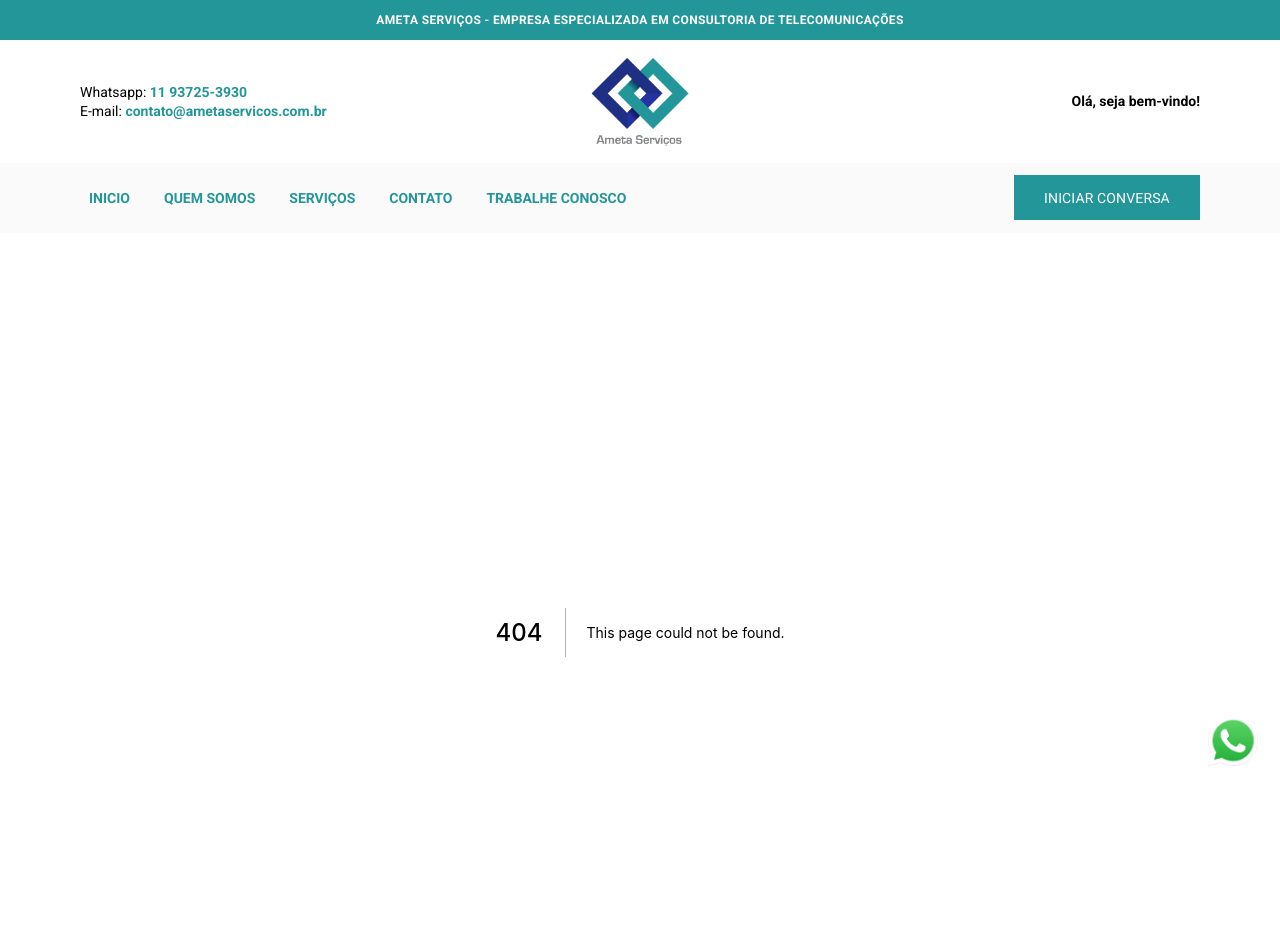
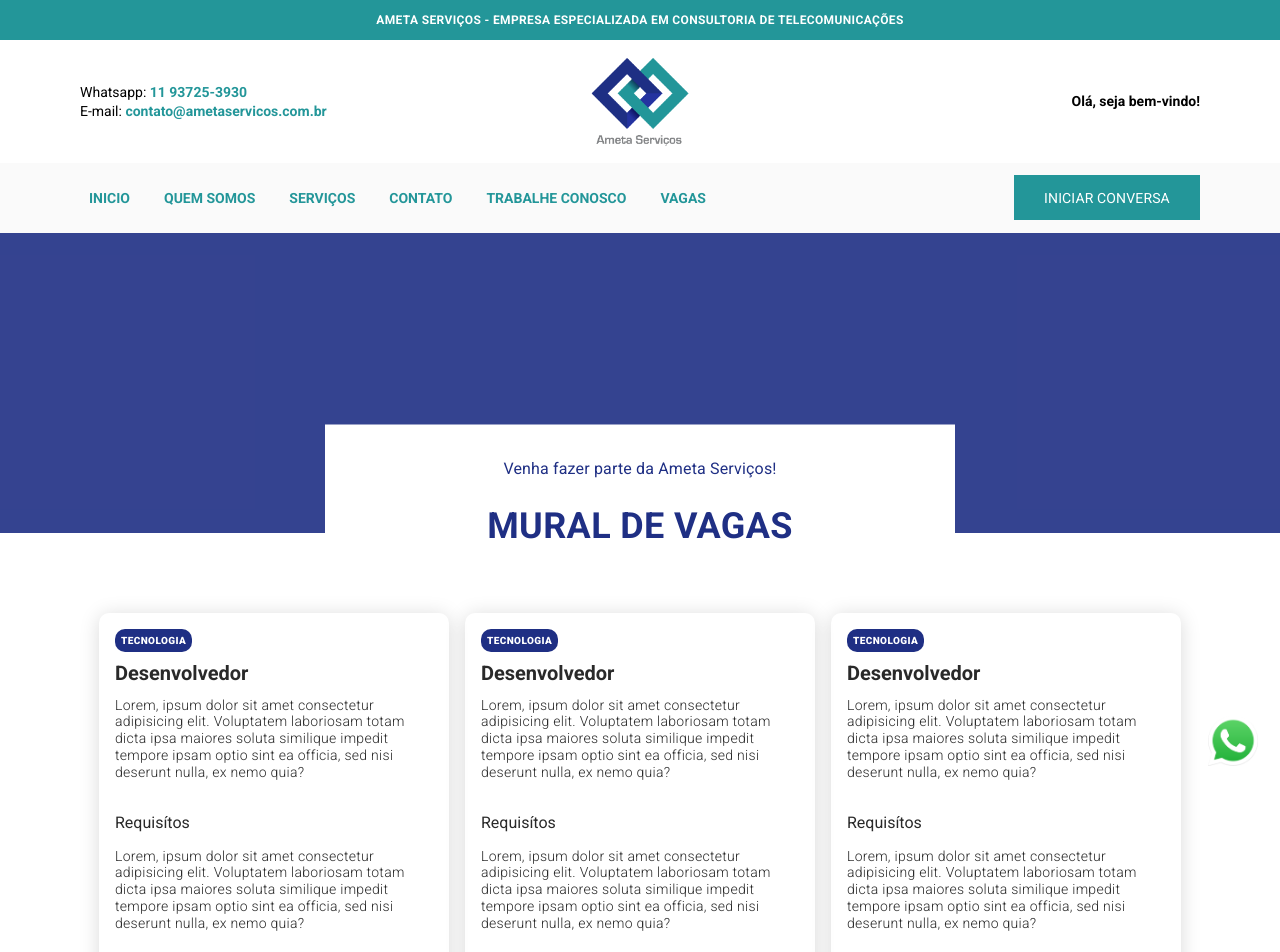
Before and after one commit to gabrielfallcon/ametaservicos, a Next.js app: page /jobs in a window 1280 px wide. Before the commit this address had no page. Shown: the top 952 px of the page. Built offline with nearby package versions, Linux system fonts and the light colour scheme.

Commit message:
create new job page

```diff
--- a/src/components/Header/index.tsx
+++ b/src/components/Header/index.tsx
@@ -65,6 +65,11 @@ export function Header() {
                   <a>Trabalhe Conosco</a>
                 </Link>
               </li>
+              <li>
+                <Link href="/jobs">
+                  <a>Vagas</a>
+                </Link>
+              </li>
             </ul>
             <a
               href={`https://api.whatsapp.com/send?phone=5511937253930&text=${message}`}
@@ -129,7 +134,11 @@ export function Header() {
                   Trabalhe Conosco
                 </a>
               </Link>
-
+              <Link href="/jobs">
+                <a onClick={handleMenuMobile}>
+                  Vagas
+                </a>
+              </Link>
             </nav>
           </div>
         </div>
--- /dev/null
+++ b/src/pages/jobs.tsx
@@ -0,0 +1,52 @@
+import Head from 'next/head';
+
+import { dataJobs } from '../services/jobs';
+
+import styles from '../styles/jobs.module.scss';
+
+export default function Jobs() {
+
+  return (
+    <>
+      <Head>
+        <title>Trabalhe Conosco | AmetaServico</title>
+      </Head>
+
+      <main className={styles.main}>
+        <section className={styles.bannerAbout}>
+          <div className={styles.bannerAboutBlock}>
+            <p>
+              Venha fazer parte da Ameta Serviços!
+            </p>
+
+            <h1>Mural de Vagas</h1>
+          </div>
+        </section>
+
+        <section className={styles.boxJobs}>
+            {dataJobs.map((item) => (
+              <div key={item.id} className={styles.cardJob}>
+                <span className={styles.key}>{item.key}</span>
+
+                <h1>{item.title}</h1>
+
+                <div className={styles.boxDescriptionOverflow}>
+                  <p>{item.description}</p>
+                </div>
+
+                <span className={styles.requirementsTitle}>Requisítos</span>
+
+                <div className={styles.boxRequirementsOverflow}>
+                  <p>{item.requirements}</p>
+                </div>
+
+                <p className={styles.typeHiring}>
+                  Tipo de contratação: <span>{item.typeHiring}</span>
+                </p>
+              </div>
+            ))}
+        </section>
+      </main>
+    </>
+  );
+}
--- /dev/null
+++ b/src/services/jobs.ts
@@ -0,0 +1,83 @@
+export interface jobsProp {
+    id: string;
+    key?: string;
+    title?: string;
+    description?: string;
+    local?: string;
+}
+
+
+export const dataJobs = [
+    {
+        id: 1,
+        key: 'tecnologia',
+        title: 'Desenvolvedor',
+        description: 'Lorem, ipsum dolor sit amet consectetur adipisicing elit. Voluptatem laboriosam totam dicta ipsa maiores soluta similique impedit tempore ipsam optio sint ea officia, sed nisi deserunt nulla, ex nemo quia?',
+        requirements: 'Lorem, ipsum dolor sit amet consectetur adipisicing elit. Voluptatem laboriosam totam dicta ipsa maiores soluta similique impedit tempore ipsam optio sint ea officia, sed nisi deserunt nulla, ex nemo quia?',
+        local: 'Sao paulo - SP',
+        typeHiring: 'PJ'
+    },
+    {
+        id: 2,
+        key: 'tecnologia',
+        title: 'Desenvolvedor',
+        description: 'Lorem, ipsum dolor sit amet consectetur adipisicing elit. Voluptatem laboriosam totam dicta ipsa maiores soluta similique impedit tempore ipsam optio sint ea officia, sed nisi deserunt nulla, ex nemo quia?',
+        requirements: 'Lorem, ipsum dolor sit amet consectetur adipisicing elit. Voluptatem laboriosam totam dicta ipsa maiores soluta similique impedit tempore ipsam optio sint ea officia, sed nisi deserunt nulla, ex nemo quia?',
+        local: 'Sao paulo - SP',
+        typeHiring: 'PJ'
+    },
+    {
+        id: 3,
+        key: 'tecnologia',
+        title: 'Desenvolvedor',
+        description: 'Lorem, ipsum dolor sit amet consectetur adipisicing elit. Voluptatem laboriosam totam dicta ipsa maiores soluta similique impedit tempore ipsam optio sint ea officia, sed nisi deserunt nulla, ex nemo quia?',
+        requirements: 'Lorem, ipsum dolor sit amet consectetur adipisicing elit. Voluptatem laboriosam totam dicta ipsa maiores soluta similique impedit tempore ipsam optio sint ea officia, sed nisi deserunt nulla, ex nemo quia?',
+        local: 'Sao paulo - SP',
+        typeHiring: 'PJ'
+    },
+    {
+        id: 4,
+        key: 'tecnologia',
+        title: 'Desenvolvedor',
+        description: 'Lorem, ipsum dolor sit amet consectetur adipisicing elit. Voluptatem laboriosam totam dicta ipsa maiores soluta similique impedit tempore ipsam optio sint ea officia, sed nisi deserunt nulla, ex nemo quia?',
+        requirements: 'Lorem, ipsum dolor sit amet consectetur adipisicing elit. Voluptatem laboriosam totam dicta ipsa maiores soluta similique impedit tempore ipsam optio sint ea officia, sed nisi deserunt nulla, ex nemo quia?',
+        local: 'Sao paulo - SP',
+        typeHiring: 'PJ'
+    },
+    {
+        id: 5,
+        key: 'tecnologia',
+        title: 'Desenvolvedor',
+        description: 'Lorem, ipsum dolor sit amet consectetur adipisicing elit. Voluptatem laboriosam totam dicta ipsa maiores soluta similique impedit tempore ipsam optio sint ea officia, sed nisi deserunt nulla, ex nemo quia?',
+        requirements: 'Lorem, ipsum dolor sit amet consectetur adipisicing elit. Voluptatem laboriosam totam dicta ipsa maiores soluta similique impedit tempore ipsam optio sint ea officia, sed nisi deserunt nulla, ex nemo quia?',
+        local: 'Sao paulo - SP',
+        typeHiring: 'PJ'
+    },
+    {
+        id: 6,
+        key: 'tecnologia',
+        title: 'Desenvolvedor',
+        description: 'Lorem, ipsum dolor sit amet consectetur adipisicing elit. Voluptatem laboriosam totam dicta ipsa maiores soluta similique impedit tempore ipsam optio sint ea officia, sed nisi deserunt nulla, ex nemo quia?',
+        requirements: 'Lorem, ipsum dolor sit amet consectetur adipisicing elit. Voluptatem laboriosam totam dicta ipsa maiores soluta similique impedit tempore ipsam optio sint ea officia, sed nisi deserunt nulla, ex nemo quia?',
+        local: 'Sao paulo - SP',
+        typeHiring: 'PJ'
+    },
+    {
+        id: 7,
+        key: 'tecnologia',
+        title: 'Desenvolvedor',
+        description: 'Lorem, ipsum dolor sit amet consectetur adipisicing elit. Voluptatem laboriosam totam dicta ipsa maiores soluta similique impedit tempore ipsam optio sint ea officia, sed nisi deserunt nulla, ex nemo quia?',
+        requirements: 'Lorem, ipsum dolor sit amet consectetur adipisicing elit. Voluptatem laboriosam totam dicta ipsa maiores soluta similique impedit tempore ipsam optio sint ea officia, sed nisi deserunt nulla, ex nemo quia?',
+        local: 'Sao paulo - SP',
+        typeHiring: 'PJ'
+    },
+    {
+        id: 8,
+        key: 'tecnologia',
+        title: 'Desenvolvedor',
+        description: 'Lorem, ipsum dolor sit amet consectetur adipisicing elit. Voluptatem laboriosam totam dicta ipsa maiores soluta similique impedit tempore ipsam optio sint ea officia, sed nisi deserunt nulla, ex nemo quia?',
+        requirements: 'Lorem, ipsum dolor sit amet consectetur adipisicing elit. Voluptatem laboriosam totam dicta ipsa maiores soluta similique impedit tempore ipsam optio sint ea officia, sed nisi deserunt nulla, ex nemo quia?',
+        local: 'Sao paulo - SP',
+        typeHiring: 'PJ'
+    },
+]
--- /dev/null
+++ b/src/styles/jobs.module.scss
@@ -0,0 +1,173 @@
+.main {
+  width: 100%;
+  display: flex;
+  align-items: center;
+  flex-direction: column;
+  position: relative;
+}
+
+.bannerAbout {
+  width: 100%;
+  height: 300px;
+  display: flex;
+  align-items: flex-end;
+  justify-content: center;
+  position: relative;
+  margin-bottom: 80px;
+  background: rgba(31, 47, 132, 0.9);
+
+
+  @media (max-width: 768px) {
+    justify-self: start;
+    margin-bottom: 40px;
+  }
+
+  .bannerAboutBlock {
+    width: 100%;
+    max-width: 630px;
+    padding: 32px 40px;
+    display: flex;
+    align-items: center;
+    justify-content: center;
+    flex-direction: column;
+    background: #ffffff;
+    z-index: 50;
+    transform: translateY(30%);
+
+    @media (max-width: 768px) {
+      height: 100%;
+      transform: none;
+      background: transparent;
+    }
+
+    p {
+      color: #1F2F84;
+      font-size: 16px;
+      line-height: 24px;
+      margin-bottom: 24px;
+      text-align: center;
+      letter-spacing: 0.01em;
+
+      @media (max-width: 768px) {
+        color: #ffffff;
+      }
+    }
+    h1 {
+      color: #1F2F84;
+      font-size: 36px;
+      line-height: 43px;
+      text-transform: uppercase;
+      letter-spacing: 0.01em;
+      text-align: center;
+
+      @media (max-width: 768px) {
+        color: #ffffff;
+      }
+    }
+  }
+}
+
+.boxJobs {
+  width: 100%;
+  display: flex;
+  flex-wrap: wrap;
+  gap: 16px;
+  justify-content: center;
+
+  .cardJob {
+    width: 100%;
+    max-width: 350px;
+    height: 400px;
+    padding: 16px;
+    border-radius: 10px;
+    box-shadow: rgb(0 0 0 / 15%) 0px 2px 20px;
+    position: relative;
+    cursor: pointer;
+    transition: .2s;
+
+    @media (max-width: 768px) {
+      max-width: 320px;
+    }
+
+    &:hover {
+      transform: translateY(-2px);
+    }
+
+    .key {
+      background: #1F2F84;
+      padding: 6px;
+      border-radius: 10px;
+      color: #fff;
+      font-weight: 800;
+      font-size: 10px;
+      text-transform: uppercase;
+      letter-spacing: 0.04em;
+      position: absolute;
+      top: 16px;
+      left: 16px;
+    }
+    h1 {
+      font-size: 20px;
+      font-weight: 600;
+      color: #292929;
+      margin: 32px 0 12px;
+    }
+    .boxDescriptionOverflow {
+      width: 100%;
+      height: 100%;
+      max-height: 100px;
+      overflow-y: scroll;
+      margin-bottom: 16px;
+
+      &::-webkit-scrollbar {
+        display: none;
+      }
+
+      p {
+        display: block;
+        font-size: 14px;
+        line-height: 120%;
+        letter-spacing: 0.02em;
+        text-align: left;
+        font-weight: 300;
+        color: #292929;
+      }
+    }
+    .requirementsTitle {
+      font-size: 16px;
+      color: #292929;
+      display: block;
+      margin-bottom: 16px;
+    }
+    .boxRequirementsOverflow {
+      width: 100%;
+      height: 100%;
+      max-height: 100px;
+      overflow-y: scroll;
+      margin-bottom: 16px;
+
+      &::-webkit-scrollbar {
+        display: none;
+      }
+
+      p {
+        display: block;
+        font-size: 14px;
+        line-height: 120%;
+        letter-spacing: 0.02em;
+        text-align: left;
+        font-weight: 300;
+        color: #292929;
+      }
+    }
+    .typeHiring {
+      font-size: 16px;
+      font-weight: 300;
+
+      span {
+        font-weight: 600;
+        color: #292929;
+      }
+    }
+  }
+}
```
